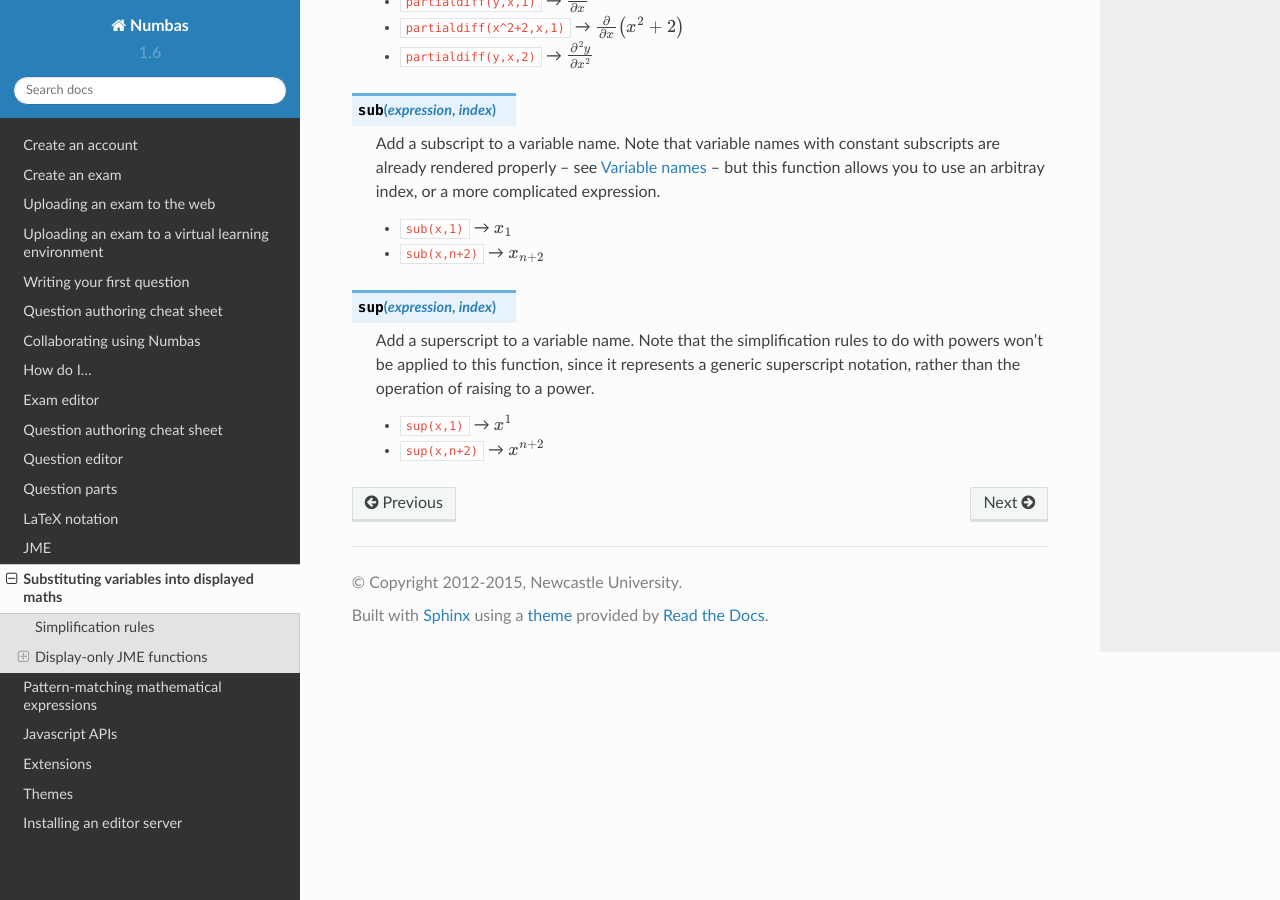
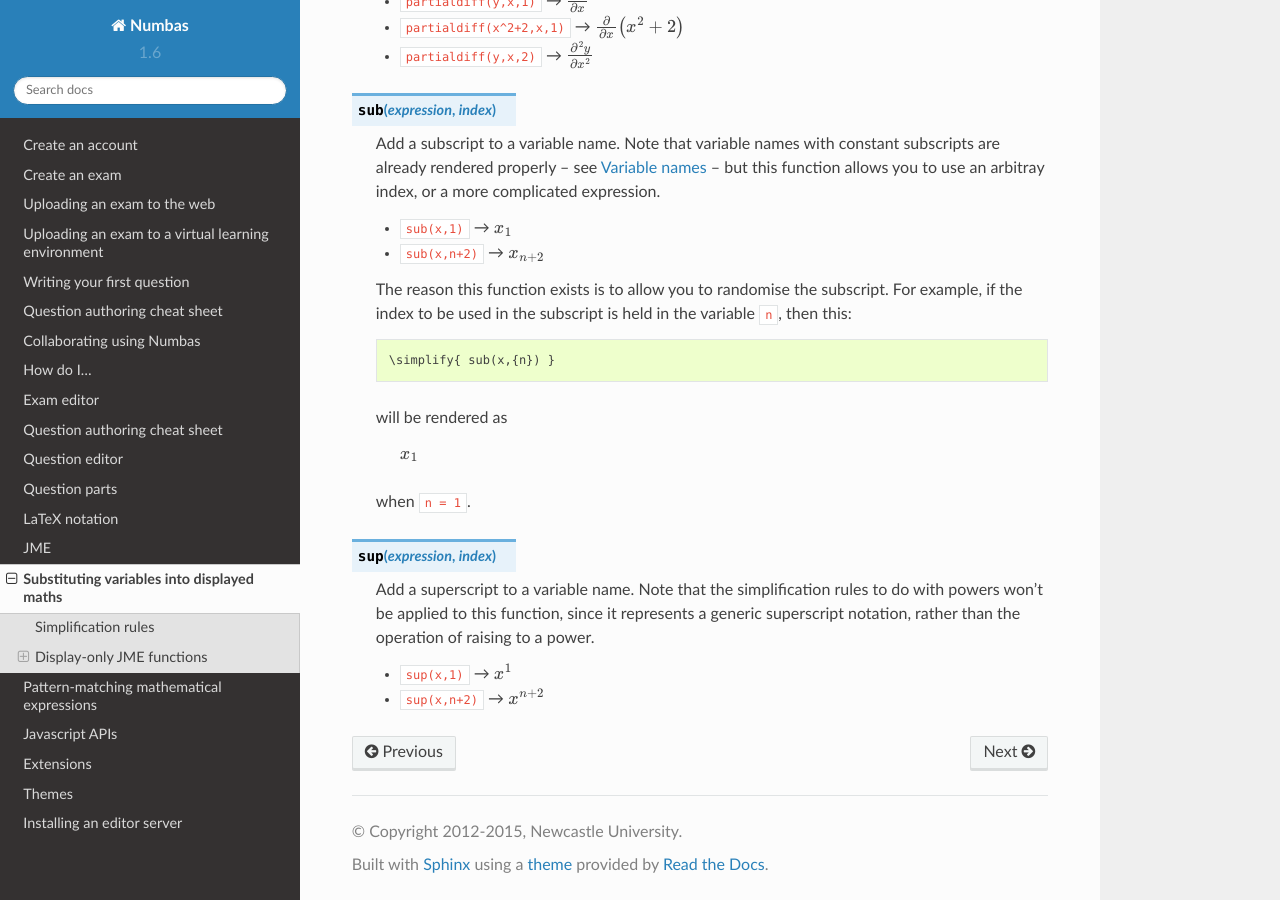
Before and after one commit to numbas/editor-docs, a Sphinx documentation site: the page built from source/simplification.rst, in a window 1280 px wide and 900 px high, scrolled down 6831 px. Built offline with Sphinx 7.4.7 and the Read the Docs theme 2.0.0, drawn with Linux system fonts in a browser that asks for light colours.

Commit message:
explain why sub(x,n) exists

```diff
--- a/source/simplification.rst
+++ b/source/simplification.rst
@@ -272,6 +272,17 @@ There are a few "virtual" JME functions which can not be evaluated, but allow yo
     * ``sub(x,1)`` → :math:`x_{1}`
     * ``sub(x,n+2)`` → :math:`x_{n+2}`
 
+    The reason this function exists is to allow you to randomise the subscript.
+    For example, if the index to be used in the subscript is held in the variable ``n``, then this::
+
+        \simplify{ sub(x,{n}) }
+
+    will be rendered as
+
+        :math:`x_{1}`
+
+    when ``n = 1``.
+
 .. function:: sup(expression,index)
 
     Add a superscript to a variable name.
```
